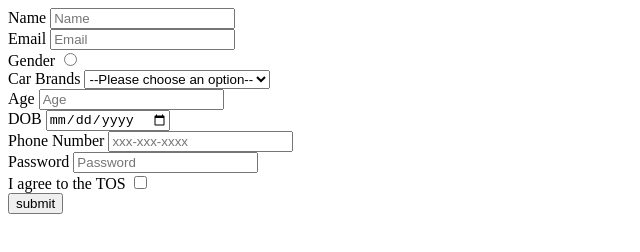
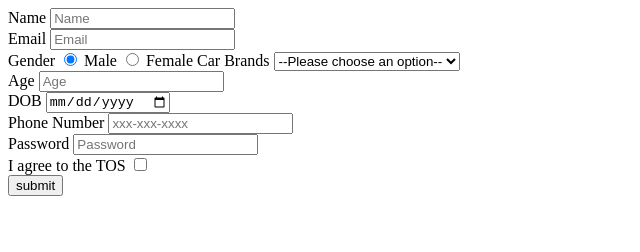
Before and after one commit to acciojob/signup-form-car-pavannkumarr, a website: page main.html in a window 1280 px wide. Shown: the whole page, without its empty margins (0-640 px from the left). Drawn offline with Linux system fonts and the light colour scheme.

Commit message:
created a submission

```diff
--- a/main.html
+++ b/main.html
@@ -16,7 +16,10 @@
         <label for="email">Email</label>
         <input type="email" id="email" placeholder="Email" required><br>
         <label for="gender_m,gender_f">Gender</label>
-        <input type="radio" id="gender_m,gender_f" required><br>
+<!--         <input type="radio" id="gender_m,gender_f" required><br> -->
+		<input type="radio" name="gender" value="gender_m" checked> Male
+<input type="radio" name="gender" value="gender_f"> Female
+
         <label for="cars">Car Brands</label>
         <select name="cars" id="cars">
             <option>--Please choose an option--</option>
```
